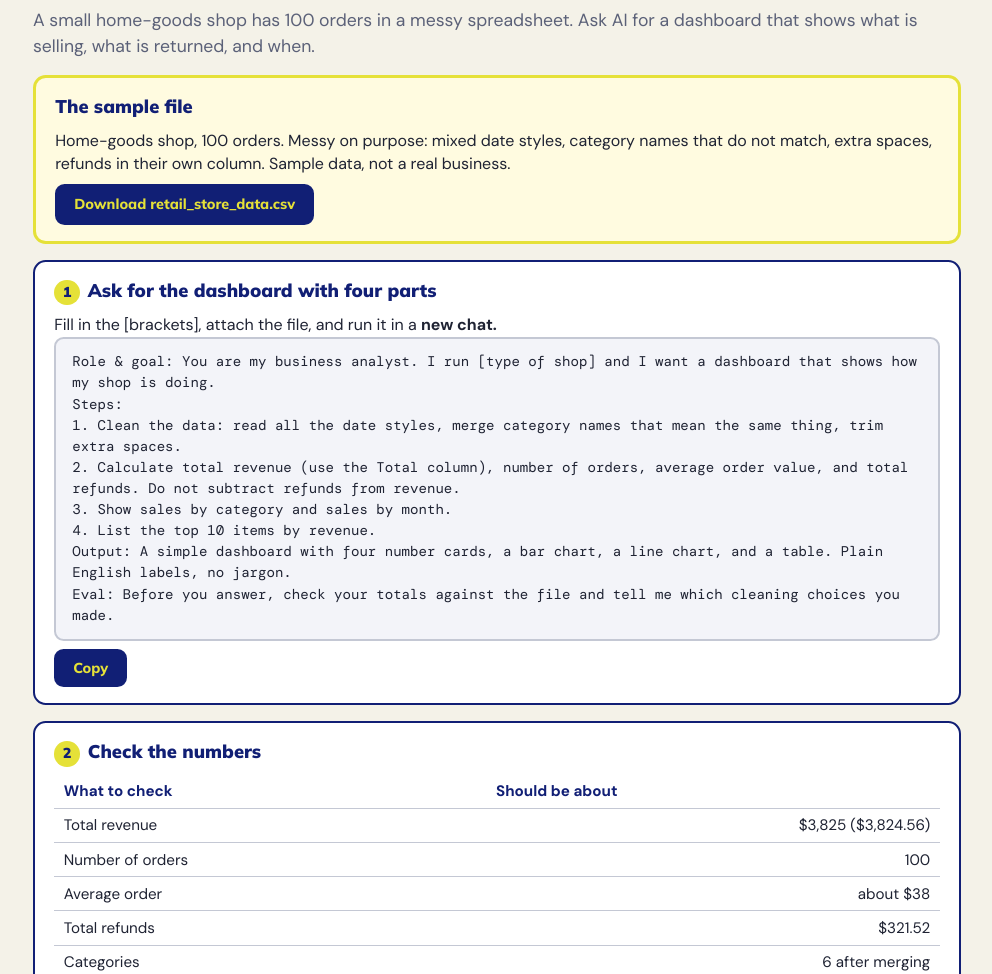
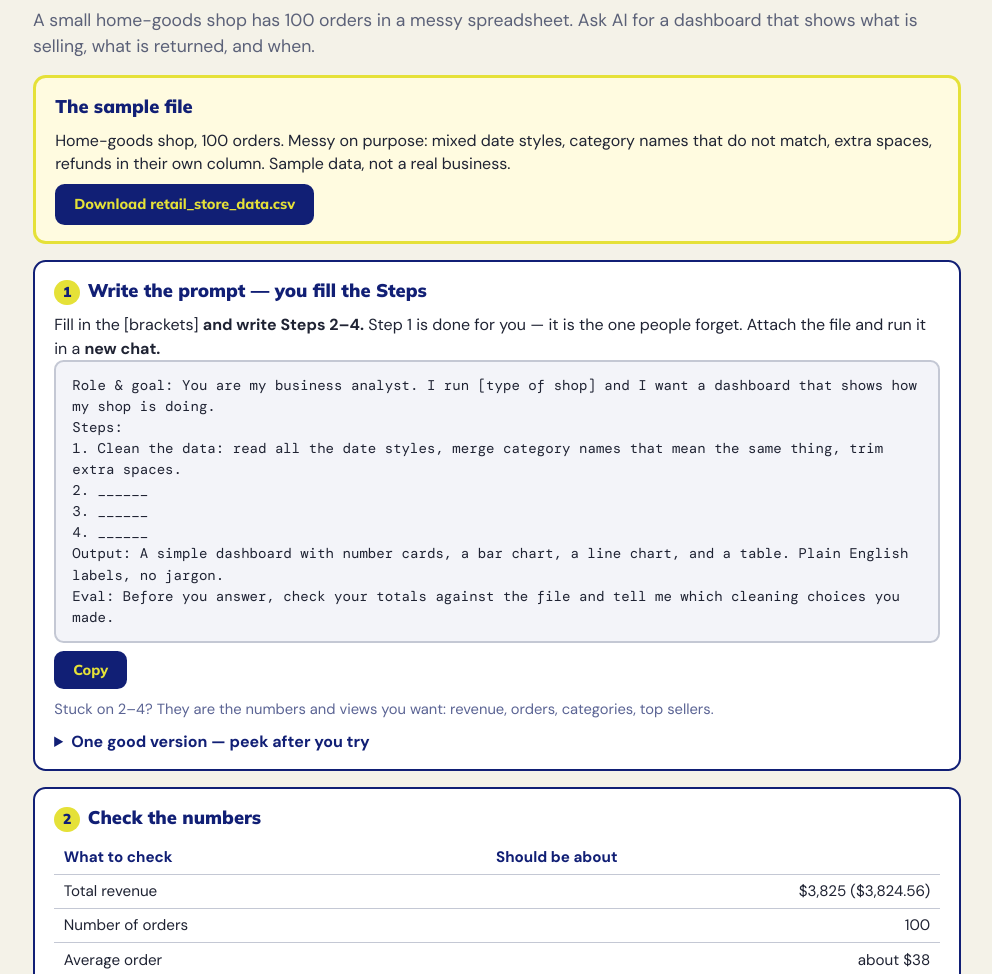
Before and after one commit to Welcome-to-Chinatown/builtsmall, a plain HTML site: page build101/handouts/NextEra_Finance_Dashboard_Handout.html in a window 1280 px wide. Shown: the part 116-1090 px from the top of the page, without its empty margins (143-1135 px from the left). Drawn offline with nearby package versions, Linux system fonts and the light colour scheme.

Commit message:
Build 101: give Step 1 in exercise + gated full version in handout; simplify own-prompt and show-and-tell
Co-Authored-By: Claude Opus 4.8 <noreply@anthropic.com>

```diff
--- a/build101/handouts/NextEra_Finance_Dashboard_Handout.html
+++ b/build101/handouts/NextEra_Finance_Dashboard_Handout.html
@@ -30,15 +30,20 @@ label{display:block;font-weight:800;color:var(--navy);margin-top:.6rem}.foot{mar
 <div class="box facts"><h2>The sample file</h2>
 <p>Home-goods shop, 100 orders. Messy on purpose: mixed date styles, category names that do not match, extra spaces, refunds in their own column. Sample data, not a real business.</p>
 <a class="btn" href="retail_store_data.csv" download>Download retail_store_data.csv</a></div>
-<div class="box"><h2><span>1</span>Ask for the dashboard with four parts</h2><p>Fill in the [brackets], attach the file, and run it in a <b>new chat.</b></p>
+<div class="box"><h2><span>1</span>Write the prompt &mdash; you fill the Steps</h2><p>Fill in the [brackets] <b>and write Steps 2&ndash;4.</b> Step 1 is done for you &mdash; it is the one people forget. Attach the file and run it in a <b>new chat.</b></p>
 <pre id="p2">Role & goal: You are my business analyst. I run [type of shop] and I want a dashboard that shows how my shop is doing.
 Steps:
 1. Clean the data: read all the date styles, merge category names that mean the same thing, trim extra spaces.
-2. Calculate total revenue (use the Total column), number of orders, average order value, and total refunds. Do not subtract refunds from revenue.
+2. ______
+3. ______
+4. ______
+Output: A simple dashboard with number cards, a bar chart, a line chart, and a table. Plain English labels, no jargon.
+Eval: Before you answer, check your totals against the file and tell me which cleaning choices you made.</pre><button onclick="cp('p2',this)">Copy</button>
+<p style="margin-top:.6rem;color:#5b6494;font-size:.92rem;">Stuck on 2&ndash;4? They are the numbers and views you want: revenue, orders, categories, top sellers.</p>
+<details style="margin-top:.6rem;"><summary style="cursor:pointer;font-weight:700;color:#111f75;">One good version &mdash; peek after you try</summary>
+<pre>2. Calculate total revenue (use the Total column), number of orders, average order value, and total refunds. Do not subtract refunds from revenue.
 3. Show sales by category and sales by month.
-4. List the top 10 items by revenue.
-Output: A simple dashboard with four number cards, a bar chart, a line chart, and a table. Plain English labels, no jargon.
-Eval: Before you answer, check your totals against the file and tell me which cleaning choices you made.</pre><button onclick="cp('p2',this)">Copy</button></div>
+4. List the top 10 items by revenue.</pre></details></div>
 <div class="box"><h2><span>2</span>Check the numbers</h2>
 <table><tr><th>What to check</th><th class="n">Should be about</th></tr>
 <tr><td>Total revenue</td><td class="n">$3,825 ($3,824.56)</td></tr>
```
Also changed, not shown: build101/deck/BuiltSmall_Build101_Deck.html (+9 -5 lines).
